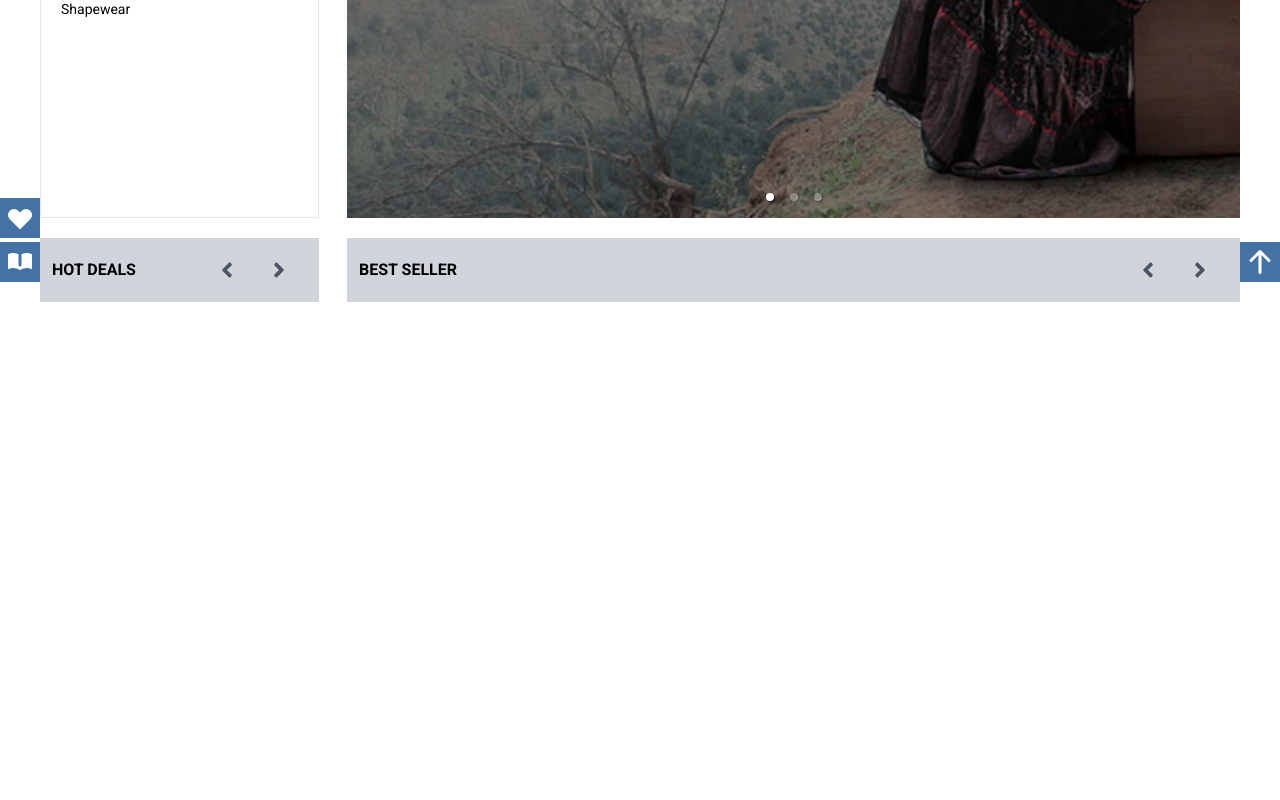
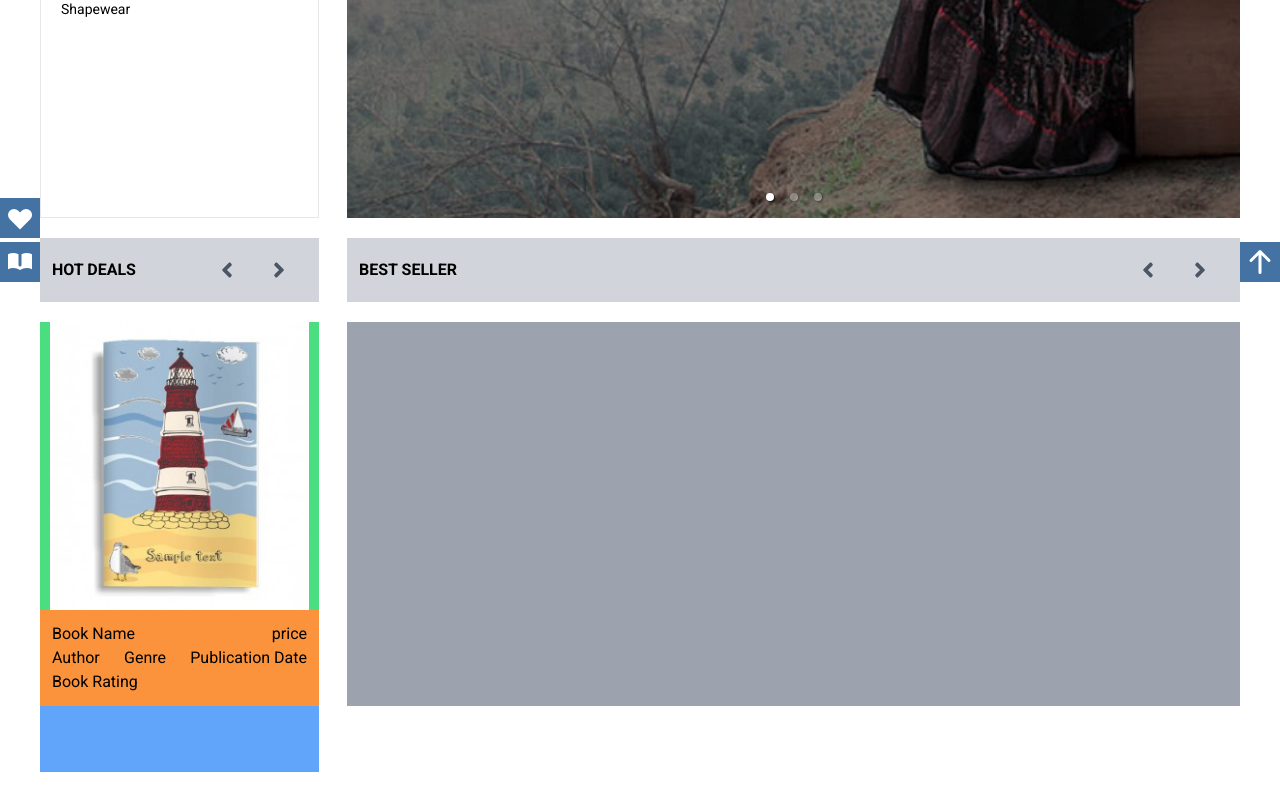
Before and after one commit to Sumon092/boi_ghor_client, a React (Vite) app: page / in a window 1280 px wide. Shown: the part 518-1318 px from the top of the page. Before the commit the page ends 828 px from the top, so only its background shows below. Built offline with nearby package versions, Linux system fonts and the light colour scheme.

Commit message:
book card added

```diff
--- a/src/components/Banner.tsx
+++ b/src/components/Banner.tsx
@@ -4,7 +4,7 @@ import CategoriesList from "./CategoriesList";
 import Slider from "./Slider";
 const Banner = () => {
   return (
-    <div className="h-[80vh-80px] grid grid-cols-1 md:grid-cols-4 gap-7">
+    <div className="h-calc[80vh-80px] grid grid-cols-1 md:grid-cols-4 gap-7">
       <div className="col-span-1 md:col-span-1 border-gray-200 border h-[80vh]">
         <CategoriesList />
       </div>
--- /dev/null
+++ b/src/components/Cards.tsx
@@ -0,0 +1,29 @@
+import bookImage from "../assets/images/bookImages/etiam-auctor.jpg";
+const Cards = () => {
+  return (
+    <div className="grid grid-cols-1 md:grid-cols-4 gap-7 mt-5 mb-5">
+      <div className="col-span-1 md:col-span-1 h-[450px] bg-blue-400">
+        <div className="h-96 bg-orange-400">
+          <div className="h-72 bg-green-400  flex justify-center items-center">
+            <img className="h-full" src={bookImage} alt="" />
+          </div>
+          <div className="p-3">
+            <div className="flex justify-between">
+              <span>Book Name</span>
+              <span>price</span>
+            </div>
+            <div className="flex justify-between">
+              <span>Author</span>
+              <span>Genre</span>
+              <span>Publication Date</span>
+            </div>
+            <span>Book Rating</span>
+          </div>
+        </div>
+      </div>
+      <div className="col-span-3 md:col-span-3  h-96 bg-gray-400"></div>
+    </div>
+  );
+};
+
+export default Cards;
--- a/src/components/Deals.tsx
+++ b/src/components/Deals.tsx
@@ -5,8 +5,8 @@ const Deals = () => {
   return (
     <div className="grid grid-cols-1 md:grid-cols-4 gap-7 mt-5">
       <div className="col-span-1 md:col-span-1 bg-gray-300 p-3 font-bold flex justify-between items-center">
-        <div>
-          <h2 className="hover:text-[#4472a3] cursor-pointer">HOT DEALS</h2>
+        <div className="hover:text-[#4472a3] cursor-pointer">
+          <h2>HOT DEALS</h2>
         </div>
         <div className="p-0 m-0">
           <Button size="sm">
@@ -17,9 +17,13 @@ const Deals = () => {
           </Button>
         </div>
       </div>
-      <div className="col-span-3 md:col-span-3 bg-gray-300 p-3 font-bold flex justify-between items-center">
+      <>
+        <div className="col-span-3 md:col-span-3 bg-gray-300 p-3 font-bold ">
+          <div className="flex justify-between items-center">
             <div>
-          <h2 className="hover:text-[#4472a3] cursor-pointer">BEST SELLER</h2>
+              <h2 className="hover:text-[#4472a3] cursor-pointer">
+                BEST SELLER
+              </h2>
             </div>
             <div className="p-0 m-0">
               <Button size="sm">
@@ -30,6 +34,9 @@ const Deals = () => {
               </Button>
             </div>
           </div>
+
+        </div>
+      </>
     </div>
   );
 };
--- a/src/pages/Home.tsx
+++ b/src/pages/Home.tsx
@@ -1,4 +1,5 @@
 import Banner from "../components/Banner";
+import Cards from "../components/Cards";
 import Deals from "../components/Deals";
 
 
@@ -7,6 +8,7 @@ const Home = () => {
        <>
           <Banner/>
           <Deals/>
+          <Cards/>
        </>
     );
 };
```
Also changed, not shown: src/assets/images/bookImages/etiam-auctor.jpg (added), src/assets/images/bookImages/the-book-of-love.jpg (added). Lines whose indentation alone changed are shown as unchanged.
